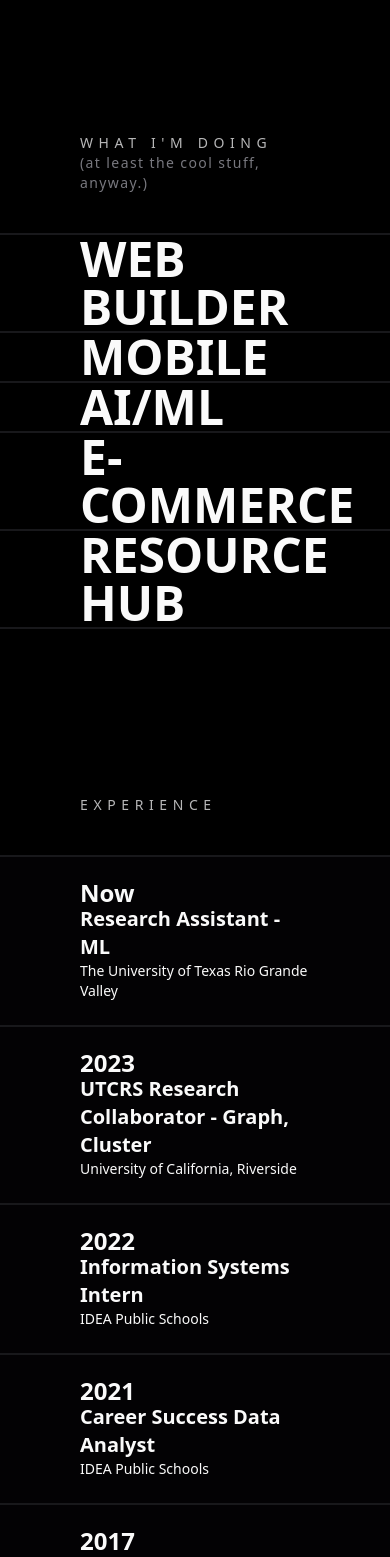
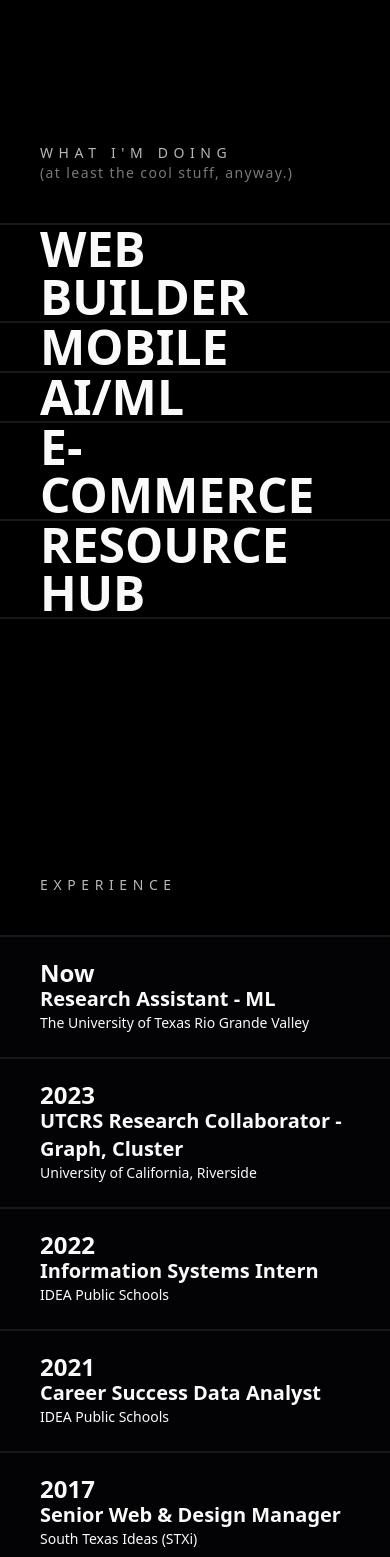
Before and after one commit to ethanvillalobos8/my-portfolio, a Next.js app in the folder portfolio/: page / in a window 390 px wide. Shown: the part 1820-3377 px from the top of the page. Built offline with nearby package versions, Linux system fonts and the light colour scheme.

Commit message:
Hotfix - improve skills spacing and section px

```diff
--- a/portfolio/components/Experience.jsx
+++ b/portfolio/components/Experience.jsx
@@ -41,7 +41,7 @@ const Experience = ( { reference, section } ) => {
         <div ref={reference} id="experience" className="flex flex-col justify-center items-center bg-black text-zinc-50 w-screen h-screen py-10">
             <Navigator currentPage={section} />
             <div className="w-full justify-center">
-                <div className="px-20 pb-10 lg:px-40 tracking-[.40em] text-zinc-100 text-sm uppercase opacity-75">
+                <div className="px-10 md:px-20 pb-10 lg:px-40 tracking-[.40em] text-zinc-100 text-sm uppercase opacity-75">
                     Experience
                 </div>
                 {experiences.map((experience, index) => (
@@ -64,7 +64,7 @@ const Experience = ( { reference, section } ) => {
                                 }, 500);
                                 setActiveProject(null);
                             }}
-                            className={`flex flex-col md:py-0 md:flex-row items-start md:items-center px-20 lg:px-40 w-full h-auto py-6 md:h-32 ${activeProject === experience.year ? 'transition ease-in-out duration-500 bg-[#c8debf] text-[#030204]' : 'transition ease-in-out duration-500 bg-[#030204] text-zinc-50'}`}
+                            className={`flex flex-col md:py-0 md:flex-row items-start md:items-center px-10 md:px-20 lg:px-40 w-full h-auto py-6 md:h-32 ${activeProject === experience.year ? 'transition ease-in-out duration-500 bg-[#c8debf] text-[#030204]' : 'transition ease-in-out duration-500 bg-[#030204] text-zinc-50'}`}
                             onClick={() => handleProjectClick(experience.year)}>
                             <div className="flex items-center w-1/5 h-1/2">
                                 {experience.year}
--- a/portfolio/components/GlitchText.jsx
+++ b/portfolio/components/GlitchText.jsx
@@ -14,7 +14,7 @@ const GlitchText = () => {
     }, []);
 
     return (
-        <div className="pb-10 px-20 lg:px-40 tracking-[.40em] text-zinc-100 text-sm uppercase opacity-75">
+        <div className="pb-10 px-10 md:px-20 lg:px-40 tracking-[.40em] text-zinc-100 text-sm uppercase opacity-75">
             What <span className="glitch">{text}</span>
             <p className="lowercase tracking-widest font-thin text-zinc-400">(at least the cool stuff, anyway.)</p>
         </div>
--- a/portfolio/components/ProjectsHighlight.jsx
+++ b/portfolio/components/ProjectsHighlight.jsx
@@ -30,7 +30,7 @@ const ProjectsHighlight = ( {reference, section } ) => {
                         className={`relative text-5xl md:text-6xl lg:text-8xl leading-none font-semibold cursor-pointer w-screen
                         ${index === projects.length - 1 ? 'border-y-2' : 'border-t-2'} border-zinc-900`}
                     >
-                        <div className="relative px-20 lg:px-40 w-full z-10">
+                        <div className="relative px-10 md:px-20 lg:px-40 w-full z-10">
                             {/* Pseudo-element for background effect */}
                             <div
                                 className={`absolute top-1/2 left-0 w-full transition-all duration-500 ease-out ${activeProject === project.name ? 'h-full' : 'h-0'} bg-[#f4d160]`}
--- a/portfolio/components/Skills.jsx
+++ b/portfolio/components/Skills.jsx
@@ -34,7 +34,7 @@ const Skills = ({ reference, section }) => {
     const textClip = curtainWidth;
 
     return (
-        <div ref={reference} id="skills" className="relative bg-[#030204] h-screen md:h-[50vh] flex justify-center items-center w-screen overflow-hidden py-10">
+        <div ref={reference} id="skills" className="relative bg-[#030204] h-screen flex justify-center items-center w-screen overflow-hidden py-10">
             <Navigator currentPage={section} />
             {/* Curtains */}
             <div
```
